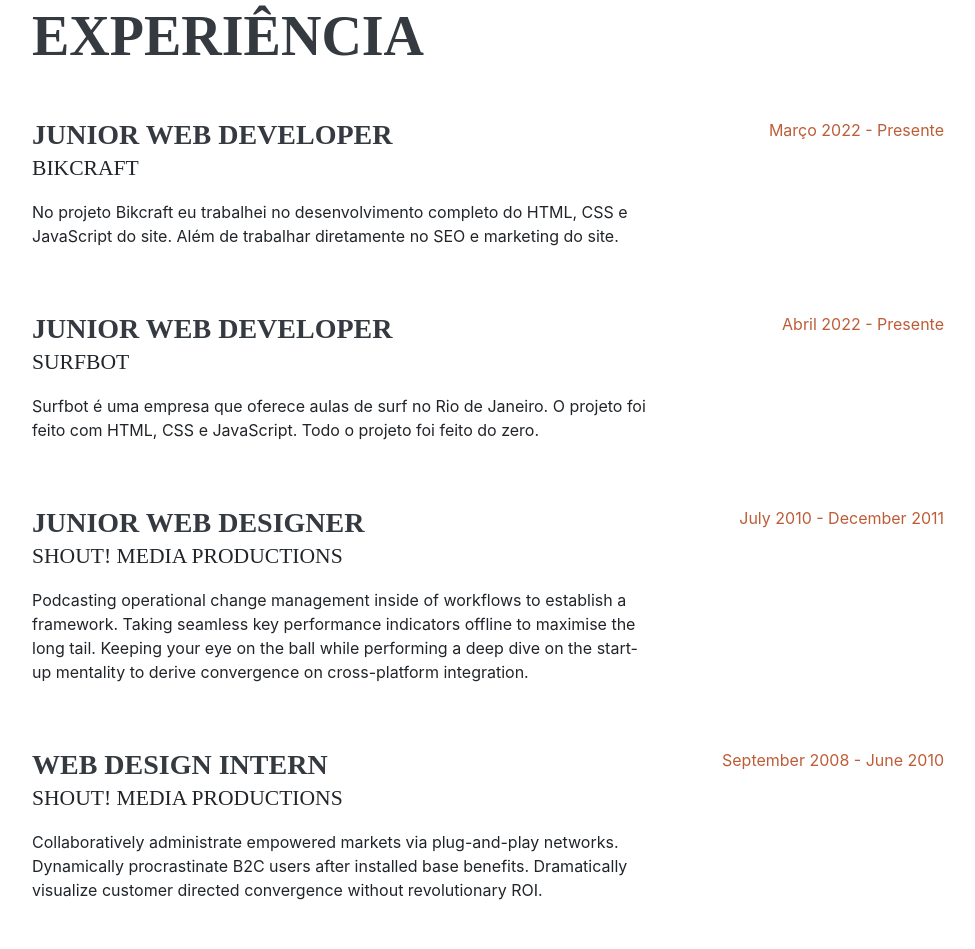
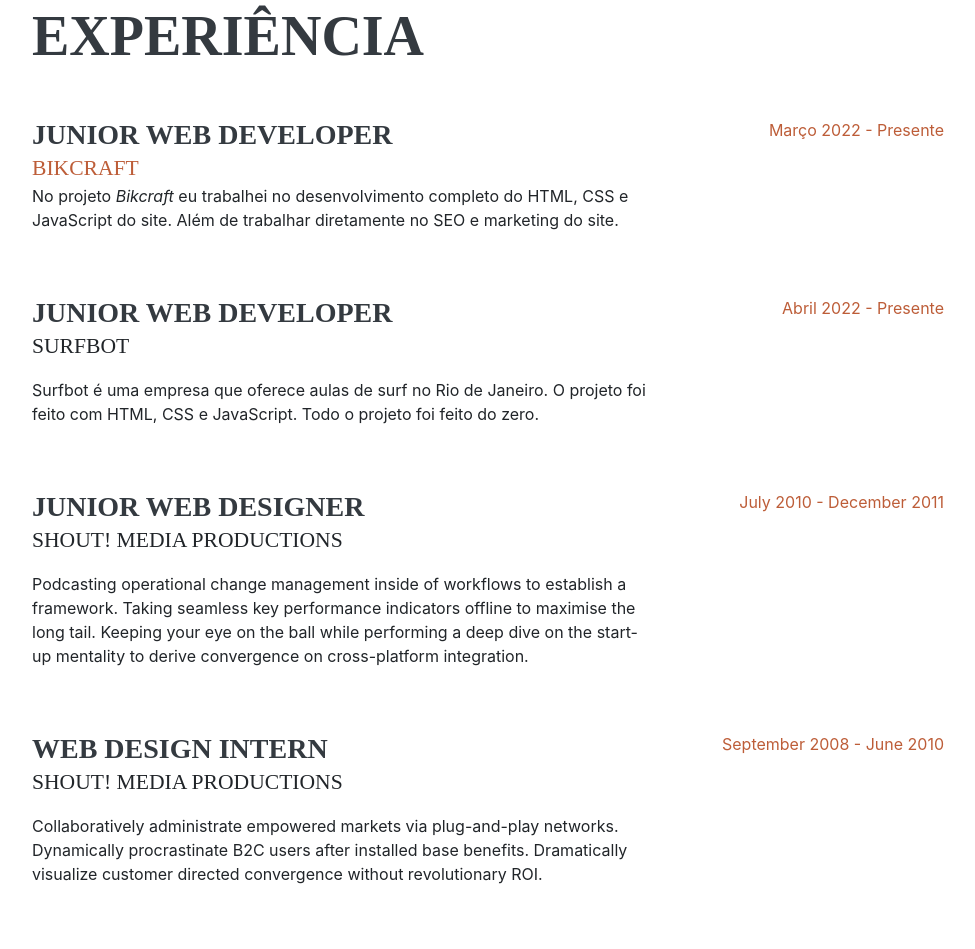
Before and after one commit to felpsg/portfolio-dev, a plain HTML site: page index.html in a window 1280 px wide. Shown: the part 845-1794 px from the top of the page, without its empty margins (288-1263 px from the left). Drawn offline with Linux system fonts and the light colour scheme; a web font is replaced by a local one.

Commit message:
Update index.html

```diff
--- a/index.html
+++ b/index.html
@@ -120,8 +120,8 @@
         <div class="resume-item d-flex flex-column flex-md-row mb-5">
           <div class="resume-content mr-auto">
             <h3 class="mb-0">Junior Web Developer</h3>
-            <div class="subheading mb-3">Bikcraft</div>
-            <p>No projeto Bikcraft eu trabalhei no desenvolvimento completo do HTML, CSS e JavaScript do site. Além de trabalhar diretamente no SEO e marketing do site.</p>
+            <a href="https://felpsg.github.io/bikcraft/" class="link-warning subheading mb-3">Bikcraft</a>
+            <p>No projeto <i>Bikcraft</i> eu trabalhei no desenvolvimento completo do HTML, CSS e JavaScript do site. Além de trabalhar diretamente no SEO e marketing do site.</p>
           </div>
           <div class="resume-date text-md-right">
             <span class="text-primary">Março 2022 - Presente</span>
```
